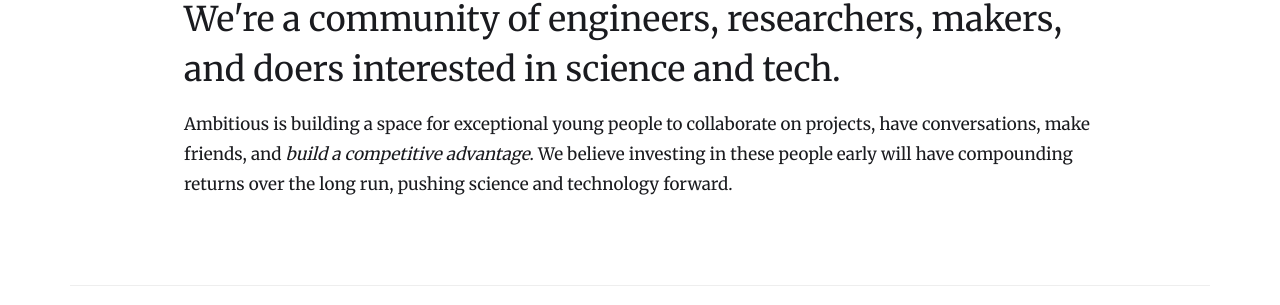
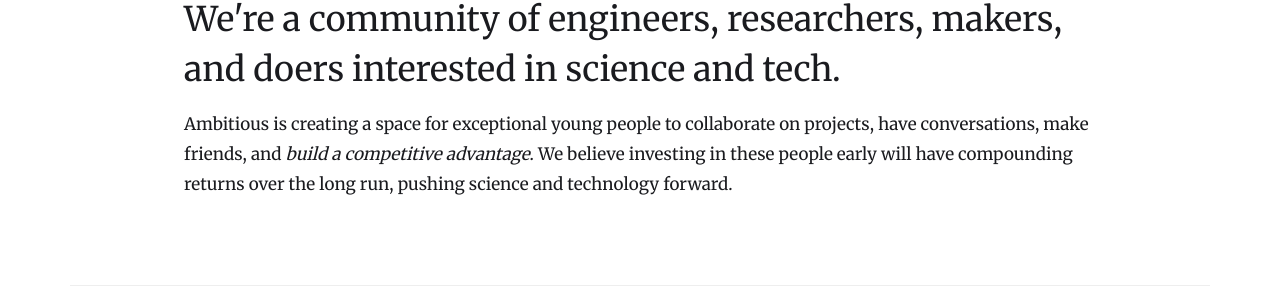
Before and after one commit to cameronk/ambitious.guide, a Jekyll site: the page built from index.md, in a window 1280 px wide. Shown: the part 496-801 px from the top of the page. Built offline with Jekyll 4.4.1, drawn with Linux system fonts in a browser that asks for light colours.

Commit message:
small copy change

```diff
--- a/index.md
+++ b/index.md
@@ -12,7 +12,7 @@ layout: default
 <div class="container">
     <div class="motto-wrap">
         <h2>We're a community of engineers, researchers, makers, and doers interested in science and tech.</h2>
-        <p>Ambitious is building a space for exceptional young people to collaborate on projects, have conversations, make friends, and <em>build a competitive advantage</em>. We believe investing in these people early will have compounding returns over the long run, pushing science and technology forward.</p>
+        <p>Ambitious is creating a space for exceptional young people to collaborate on projects, have conversations, make friends, and <em>build a competitive advantage</em>. We believe investing in these people early will have compounding returns over the long run, pushing science and technology forward.</p>
     </div>
 </div>
 
```
